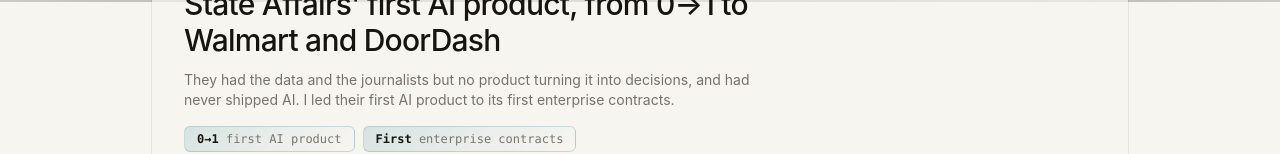
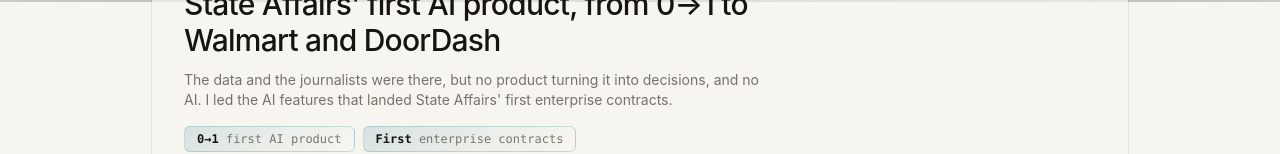
Before and after one commit to acaspx/portfolio-chops, a Next.js app: page / in a window 1280 px wide. Shown: the part 798-952 px from the top of the page. Built offline with nearby package versions, Linux system fonts and the light colour scheme.

Commit message:
State Affairs card: reword result line (insider voice)

```diff
--- a/content/works.ts
+++ b/content/works.ts
@@ -9,7 +9,7 @@
     tags: "0→1 Enterprise AI",
     year: "2026",
     result:
-      "They had the data and the journalists but no product turning it into decisions, and had never shipped AI. I led their first AI product to its first enterprise contracts.",
+      "The data and the journalists were there, but no product turning it into decisions, and no AI. I led the AI features that landed State Affairs' first enterprise contracts.",
     metrics: [
       { value: "0→1", label: "first AI product" },
       { value: "First", label: "enterprise contracts" },
```
